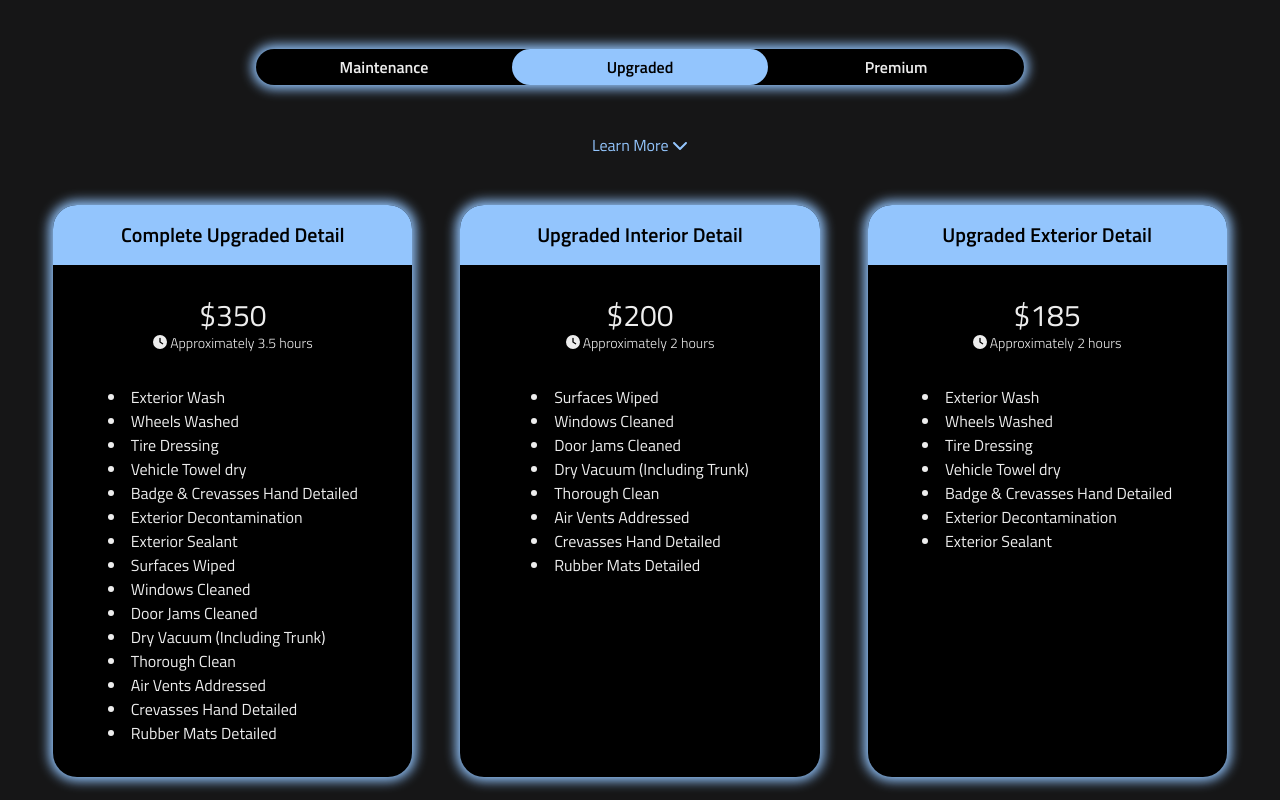
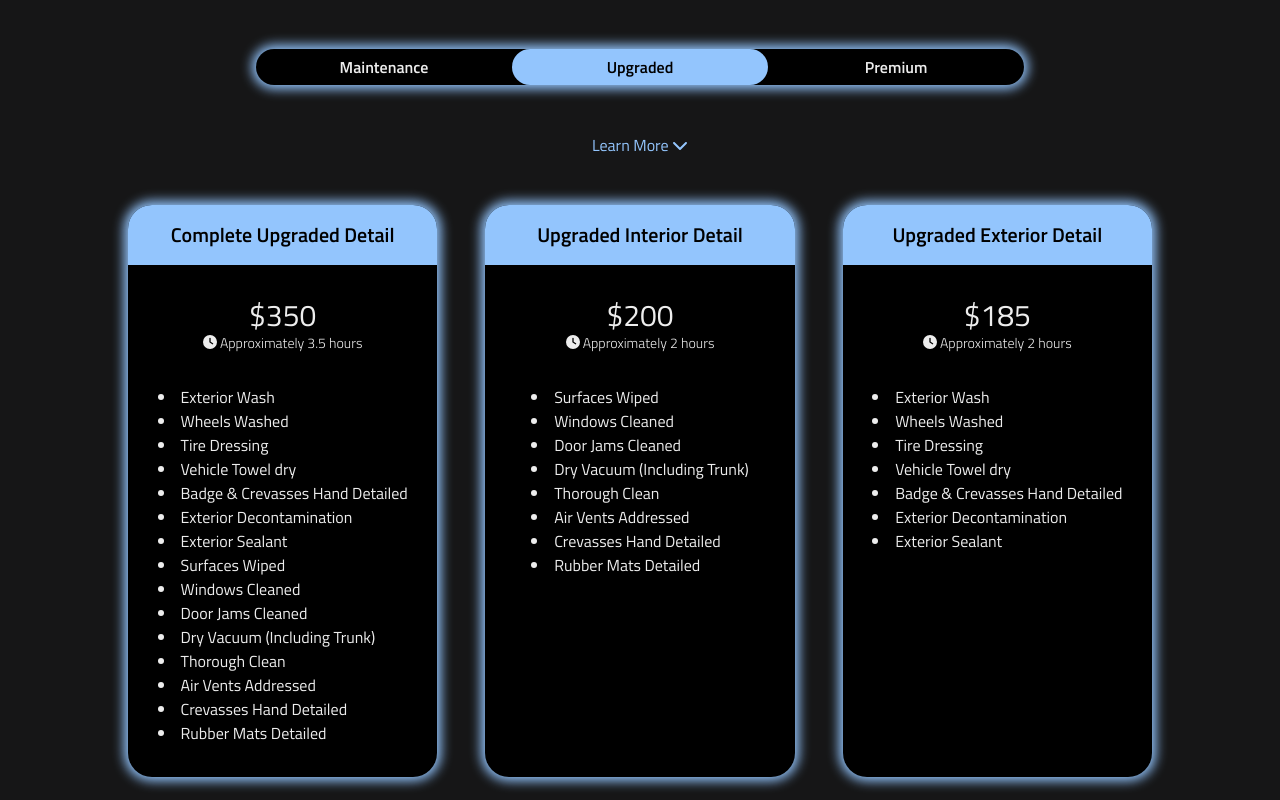
Before and after one commit to jsc604/technica, a Next.js app: page /detailing in a window 1280 px wide. Shown: the part 2480-3280 px from the top of the page. Built offline with nearby package versions, Linux system fonts and the light colour scheme.

Commit message:
edit widths

```diff
--- a/app/components/detailing/AddOns.tsx
+++ b/app/components/detailing/AddOns.tsx
@@ -1,6 +1,6 @@
 import AddOnItems from "./AddOnItems";
 import { Dispatch, SetStateAction } from "react";
-import { faChevronDown, faChevronUp, faCircleChevronDown, faCircleChevronUp } from "@fortawesome/free-solid-svg-icons";
+import { faCircleChevronDown, faCircleChevronUp } from "@fortawesome/free-solid-svg-icons";
 import { FontAwesomeIcon } from "@fortawesome/react-fontawesome";
 
 interface addOnDropDownProps {
@@ -15,7 +15,7 @@ const AddOns = ({ addOnDropDown, setAddOnDropDown }: addOnDropDownProps) => {
   }
 
   return (
-    <div className="mt-12 mb-8 w-11/12 mx-auto capitalize">
+    <div className="mt-12 mb-8 w-4/5 mx-auto capitalize">
       <h1 className="text-center font-semibold text-3xl ml:text-4xl lg:text-5xl xl:text-6xl 2xl:text-7xl ">
         Additional Detailing & Cleaning Add Ons
       </h1>
--- a/app/components/detailing/PackageChooser.tsx
+++ b/app/components/detailing/PackageChooser.tsx
@@ -12,7 +12,7 @@ const PackageChooser = ({ selected, setSelected }: PackageChooserProps) => {
   };
 
   return (
-    <div className="w-11/12 md:w-3/5 mx-auto">
+    <div className="w-4/5 md:w-3/5 mx-auto">
       <h2 className="capitalize flex justify-center text-center font-semibold text-4xl lg:text-5xl xl:text-6xl 2xl:text-7xl my-4">Discover your ideal package</h2>
       <div className={`mx-auto flex justify-center rounded-full mb-12 mt-20 bg-black
     ${selected === 'maintenance' && 'shadow-full shadow-slate-300'}
--- a/app/components/detailing/PackageMaintenance.tsx
+++ b/app/components/detailing/PackageMaintenance.tsx
@@ -14,8 +14,8 @@ const PackageMaintenance = ({ infoDropDown, setinfoDropDown }: infoDropDownProps
   }
 
   return (
-    <div>
-      <div className="mx-auto w-11/12 mb-12 text-center">
+    <div className="w-4/5 mx-auto">
+      <div className="mx-auto mb-12 text-center">
         <button className="text-slate-300 rounded-full mx-auto hover:underline" onClick={handleClick}>
           Learn More{' '}
           {infoDropDown ? (
@@ -36,7 +36,7 @@ const PackageMaintenance = ({ infoDropDown, setinfoDropDown }: infoDropDownProps
         )}
       </div>
 
-      <div className="grid grid-cols-1 lg:grid-cols-3 gap-12 w-11/12 mx-auto mb-12">
+      <div className="grid grid-cols-1 lg:grid-cols-3 gap-12 mx-auto mb-12">
         <div className="rounded-2xl sm:rounded-3xl shadow-full shadow-slate-300 bg-black">
           <h2 className="font-semibold text-xl text-center p-4 rounded-t-2xl sm:rounded-t-3xl bg-slate-300 text-black">Complete Maintenance Detail</h2>
           <h2 className="text-center text-3xl mt-8">$150</h2>
--- a/app/components/detailing/PackagePremium.tsx
+++ b/app/components/detailing/PackagePremium.tsx
@@ -14,8 +14,8 @@ const PackagePremium = ({ infoDropDown, setinfoDropDown }: infoDropDownProps) =>
   }
 
   return (
-    <div>
-      <div className="mx-auto w-11/12 mb-12 text-center">
+    <div className="w-4/5 mx-auto">
+      <div className="mx-auto mb-12 text-center">
         <button className="text-yellow-300 rounded-full mx-auto hover:underline" onClick={handleClick}>
           Learn More{' '}
           {infoDropDown ? (
@@ -38,7 +38,7 @@ const PackagePremium = ({ infoDropDown, setinfoDropDown }: infoDropDownProps) =>
         )}
       </div>
 
-      <div className="grid grid-cols-1 lg:grid-cols-3 gap-12 w-11/12 mx-auto mb-12">
+      <div className="grid grid-cols-1 lg:grid-cols-3 gap-12 mx-auto mb-12">
       <div className="rounded-2xl sm:rounded-3xl shadow-full shadow-yellow-300 bg-black">
           <h2 className="font-semibold text-xl text-center p-4 rounded-t-2xl sm:rounded-t-3xl bg-yellow-300 text-black">Complete Premium Detail</h2>
           <h2 className="text-center text-3xl mt-8">$575</h2>
--- a/app/components/detailing/PackageUpgraded.tsx
+++ b/app/components/detailing/PackageUpgraded.tsx
@@ -14,8 +14,8 @@ const PackageUpgraded = ({ infoDropDown, setinfoDropDown }: infoDropDownProps) =
   }
 
   return (
-    <div>
-      <div className="mx-auto w-11/12 mb-12 text-center">
+    <div className="w-4/5 mx-auto">
+      <div className="mx-auto mb-12 text-center">
         <button className="text-blue-300 rounded-full mx-auto hover:underline" onClick={handleClick}>
           Learn More{' '}
           {infoDropDown ? (
@@ -37,7 +37,7 @@ const PackageUpgraded = ({ infoDropDown, setinfoDropDown }: infoDropDownProps) =
         )}
       </div>
 
-      <div className="grid grid-cols-1 lg:grid-cols-3 gap-12 w-11/12 mx-auto mb-12">
+      <div className="grid grid-cols-1 lg:grid-cols-3 gap-12 mx-auto mb-12">
         <div className="rounded-2xl sm:rounded-3xl shadow-full shadow-blue-300 bg-black">
           <h2 className="font-semibold text-xl text-center p-4 rounded-t-2xl sm:rounded-t-3xl bg-blue-300 text-black">Complete Upgraded Detail</h2>
           <h2 className="text-center text-3xl mt-8">$350</h2>
```
